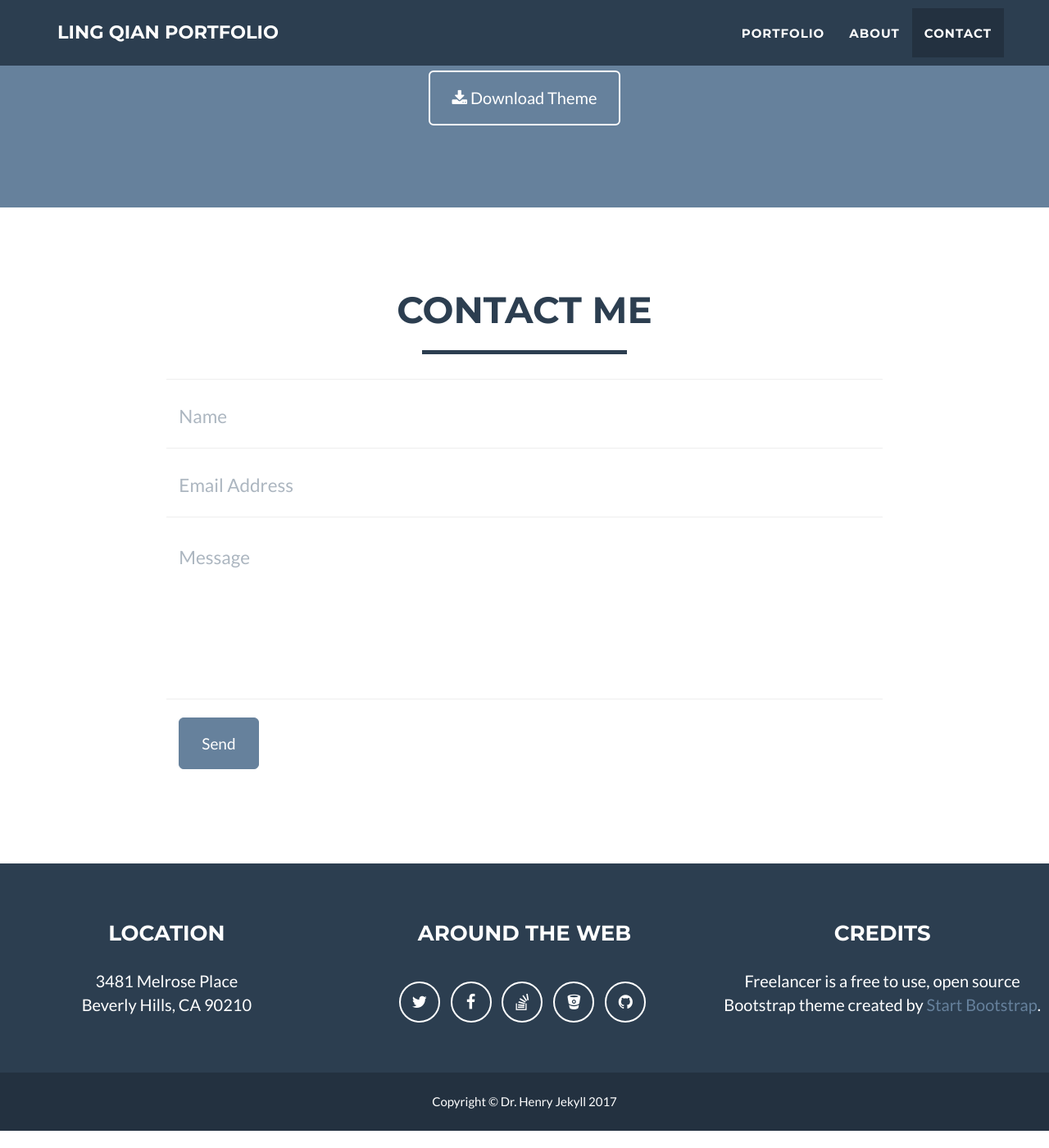
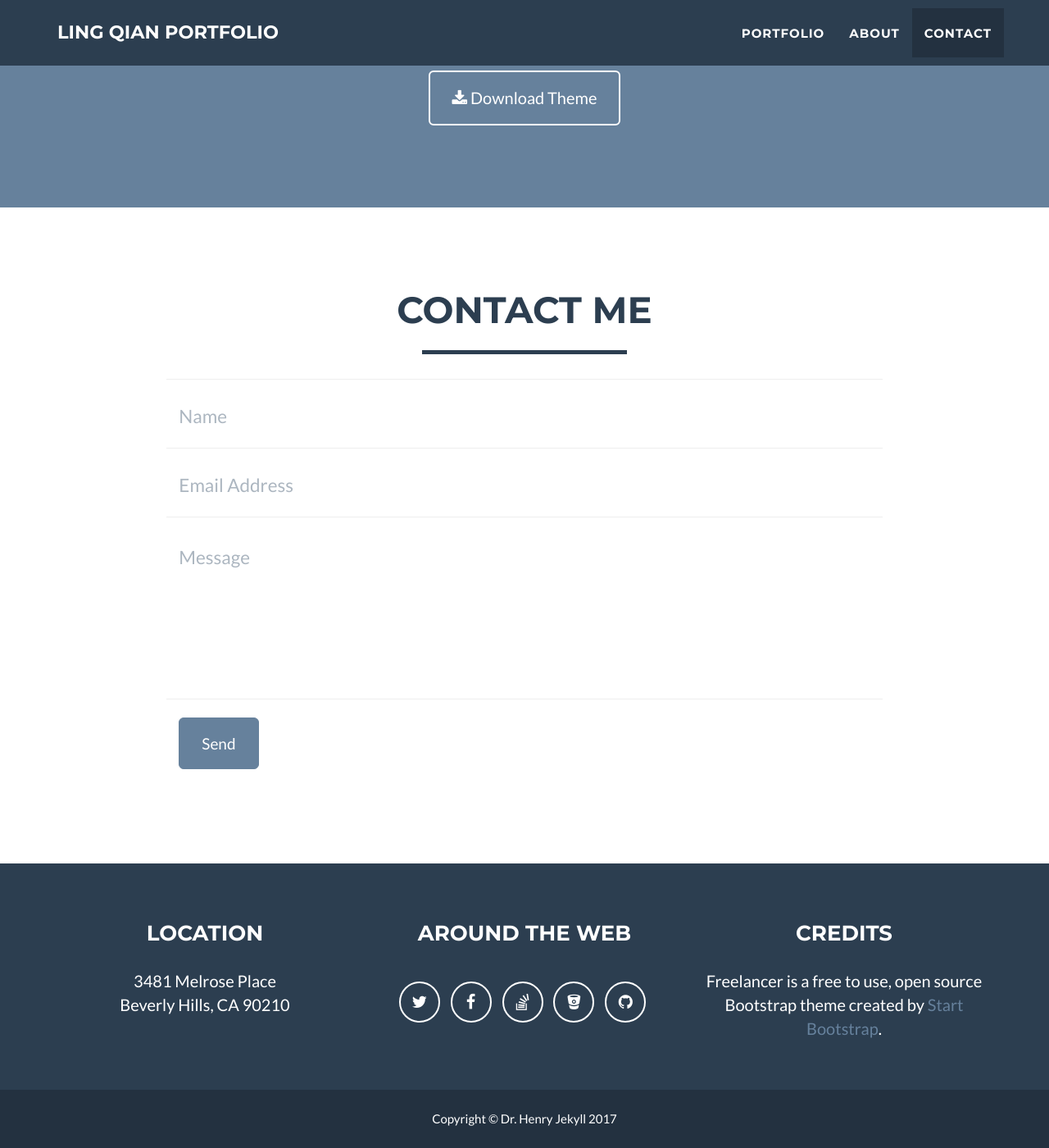
Before and after one commit to lingqiann/lingqiann.github.io, a Jekyll site: the page built from index.html, in a window 1280 px wide and 1400 px high, scrolled down 2410 px. Shown: the whole window at 82% size. Built offline with Jekyll 4.4.1, drawn with Linux system fonts in a browser that asks for light colours; before the commit the page ends 3789 px from its top, so only the background shows below that.

Commit message:
Update main.css

```diff
--- a/_includes/css/main.css
+++ b/_includes/css/main.css
@@ -461,11 +461,11 @@ footer .footer-below {
 }
 
 @media (min-width: 1200px){
-    nav > .container{
+    nav > .container, footer .container {
         width: 1170px;
 }
 
-nav > .container{
+nav > .container, footer .container {
     margin-right: auto;
     margin-left: auto;
     padding-left: 15px;
```
